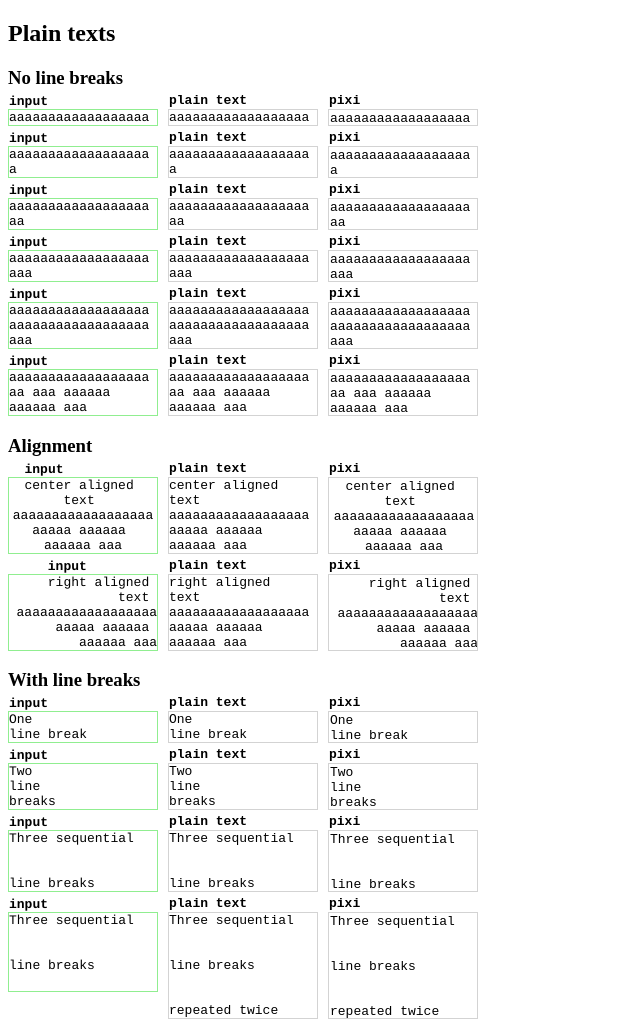
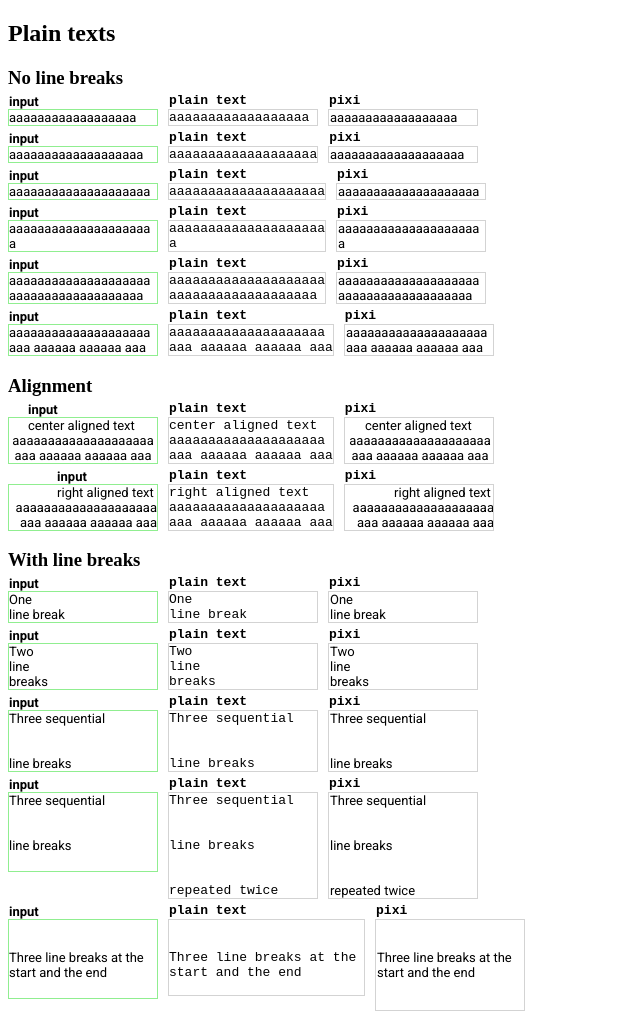
Before and after one commit to dvdvdmt/lines-of-rendered-text, a website built with Parcel: page src/index.html in a window 1280 px wide. Shown: the top 1022 px of the page, without its empty margins (0-640 px from the left). Built offline with nearby package versions, Linux system fonts and the light colour scheme.

Commit message:
Safari improvements + Roboto

```diff
--- a/src/index.html
+++ b/src/index.html
@@ -2,6 +2,9 @@
 <html lang="en">
   <head>
     <link rel="stylesheet" type="text/css" href="index.scss" />
+    <link rel="preconnect" href="https://fonts.googleapis.com">
+    <link rel="preconnect" href="https://fonts.gstatic.com" crossorigin>
+    <link href="https://fonts.googleapis.com/css2?family=Roboto:ital,wght@0,400;0,700;1,400&display=swap" rel="stylesheet">
     <meta charset="UTF-8" />
     <meta
       name="viewport"
--- a/src/index.scss
+++ b/src/index.scss
@@ -13,7 +13,7 @@ canvas {
   overflow: auto;
   outline: none;
   font-size: 13px;
-  font-family: 'Courier', 'monospace';
+  font-family: 'Roboto', 'Courier', 'monospace';
 
   &::before {
     position: absolute;
--- a/src/index.ts
+++ b/src/index.ts
@@ -48,7 +48,7 @@ function initExample($example: HTMLElement) {
 
 function createLiveText(block: ITextBlock) {
   let result = new PIXI.LiveText(block.renderedText, {
-    font: 'monospace',
+    font: 'Roboto',
     size: block.fontSize,
     bold: block.isBold,
     italic: block.isItalic,
--- a/src/text-blocks.ts
+++ b/src/text-blocks.ts
@@ -2,6 +2,8 @@ import {iteratorOverTextsAndBrElements} from './iterator-over-texts-and-br-eleme
 import {IRect, rectRelativeTo, rootRelativeRectOf} from './relative-rect'
 import {createTextBlock, ITextBlock} from './text-block'
 import {enrichBlocksWithHyperlinkOfNearestParent} from './enrich-blocks-with-hyperlink-of-nearest-parent'
+
+export const NEXTLINE_DIFFERENCE = 0.1
 
 export function textBlocks(root: HTMLElement): ITextBlock[] {
   const result = []
@@ -30,7 +32,7 @@ function renderedTextBlocks(node: Text, root: HTMLElement): ITextBlock[] {
       ...line,
       fontSize: Number.parseInt(styles.fontSize, 10),
       color: styles.color,
-      isBold: Number.parseInt(styles.fontWeight, 10) === 700,
+      isBold: Number.parseInt(styles.fontWeight, 10) === 700 || styles.fontWeight?.toLowerCase() === 'bold',
       isItalic: styles.fontStyle === 'italic',
       isUnderline: styles.textDecorationLine === 'underline',
       direction: styles.direction,
@@ -70,7 +72,7 @@ function renderedTextLines(node: Text, root: HTMLElement): ILine[] {
   while (nextCharIdx < chars.length) {
     let prevRect = chars[nextCharIdx - 1].rect
     const nextRect = chars[nextCharIdx].rect
-    const isLineBreak = nextRect.bottom > prevRect.bottom
+    const isLineBreak = (nextRect.bottom - prevRect.bottom) > NEXTLINE_DIFFERENCE
     if (isLineBreak) {
       result.push(
         charsToLine(
--- a/src/text-with-rendered-line-breaks.ts
+++ b/src/text-with-rendered-line-breaks.ts
@@ -1,4 +1,4 @@
-import {textBlocks} from './text-blocks'
+import {NEXTLINE_DIFFERENCE, textBlocks} from './text-blocks'
 import {ITextBlock} from './text-block'
 
 export function textWithRenderedLineBreaks(node: HTMLElement): string {
@@ -20,7 +20,7 @@ export function textLinesOf(blocks: ITextBlock[]): string[] {
     }
     const prevBlock = blocks[i - 1]
     const lastLineIdx = result.length - 1
-    if (prevBlock.bottom === block.bottom) {
+    if (Math.abs(prevBlock.bottom - block.bottom) < NEXTLINE_DIFFERENCE) {
       result[lastLineIdx] = result[lastLineIdx] + block.text
     } else {
       result.push(block.text)
```
